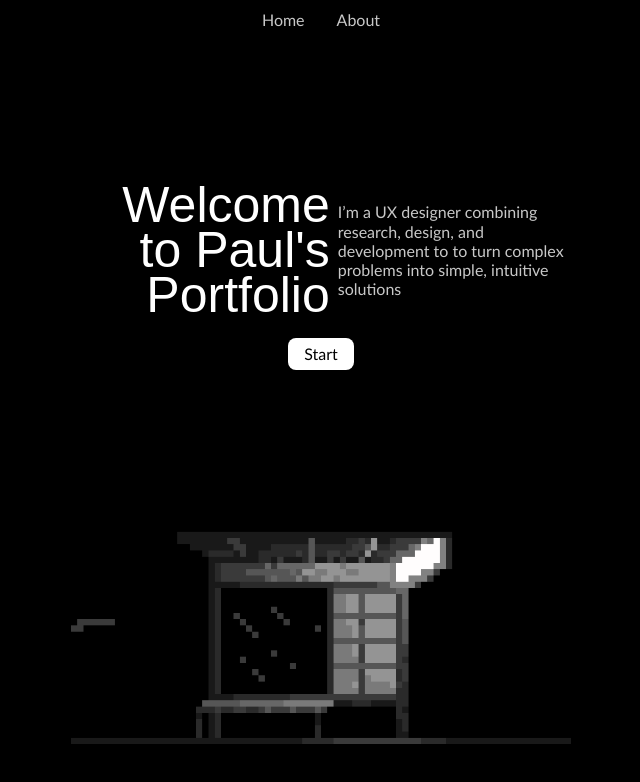
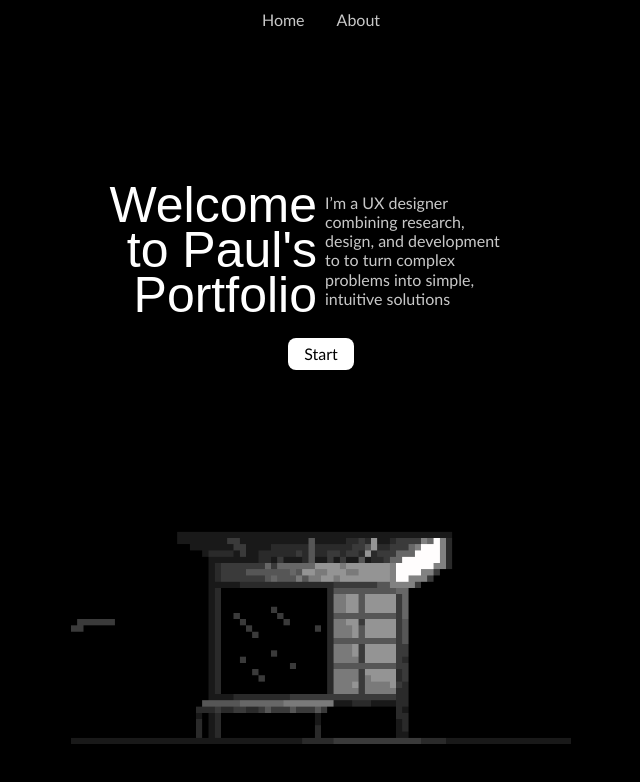
Before and after one commit to psuuzu/portfolio1, a Next.js app: page / in a window 1280 px wide. Shown: the top 782 px of the page, without its empty margins (319-959 px from the left). Built offline with nearby package versions, Linux system fonts and the light colour scheme; a web font is replaced by a local one.

Commit message:
fix title

```diff
--- a/components/title.jsx
+++ b/components/title.jsx
@@ -1,11 +1,15 @@
 export default function Title(){
     return(
     <div className="flex justify-center items-center">
-        <div className="w-[47vw] sm:w-[30vw] lg:w-[20vw] flex">
+        <div className="w-1/2 flex justify-end">
+        <div className="w-[47vw] sm:w-[30vw] lg:w-[240px] flex">
          <h1 className='text-[40px] md:text-[50px] text-right pr-1'>Welcome to Paul's Portfolio</h1>
         </div>
-        <div className='w-[47vw] sm:w-[30vw] md:w-[20vw] lg:w-[18vw] flex h-auto'>
+        </div>
+        <div className="w-1/2 flex justify-start">
+        <div className='w-[47vw] sm:w-[30vw] md:w-[20vw] lg:w-[180px] flex h-auto'>
          <p className="text-[16px] pl-1">I’m a UX designer combining research, design, and development to to turn complex problems into simple, intuitive solutions</p>
+        </div>
         </div>
     </div>
     )
```
